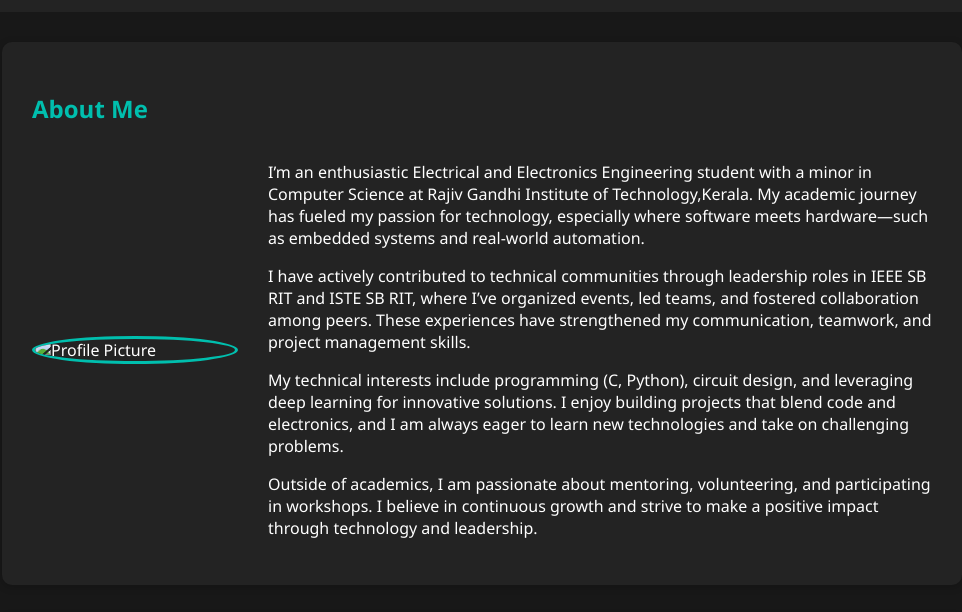
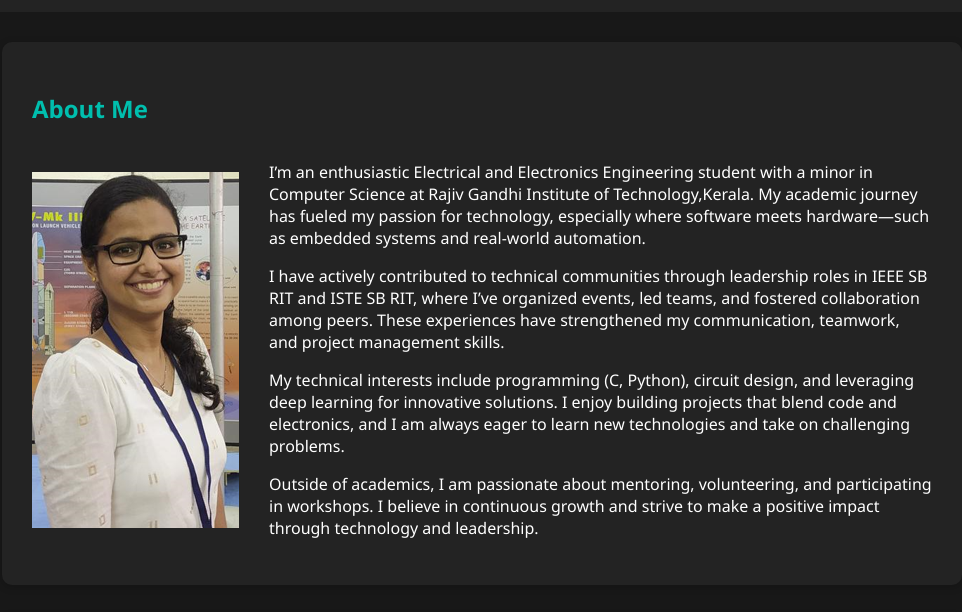
Before and after one commit to CintaMaryPhilip/Personal-Portfolio, a plain HTML site: page index.html in a window 1280 px wide. Shown: the part 138-750 px from the top of the page, without its empty margins (158-1120 px from the left). Drawn offline with Linux system fonts and the light colour scheme; a script that the page names is missing.

Commit message:
Update index.html

```diff
--- a/index.html
+++ b/index.html
@@ -22,7 +22,7 @@
     <section id="about">
     <h2>About Me</h2>
     <div class="about-container">
-        <img src="images/Profilepicture.png" alt="Profile Picture" class="profile-pic">
+        <img src="Profilepicture.png" alt="Profile Picture">
         <div class="about-description">
             <p>
                 I’m an enthusiastic Electrical and Electronics Engineering student with a minor in Computer Science at Rajiv Gandhi Institute of Technology,Kerala. My academic journey has fueled my passion for technology, especially where software meets hardware—such as embedded systems and real-world automation.
```
